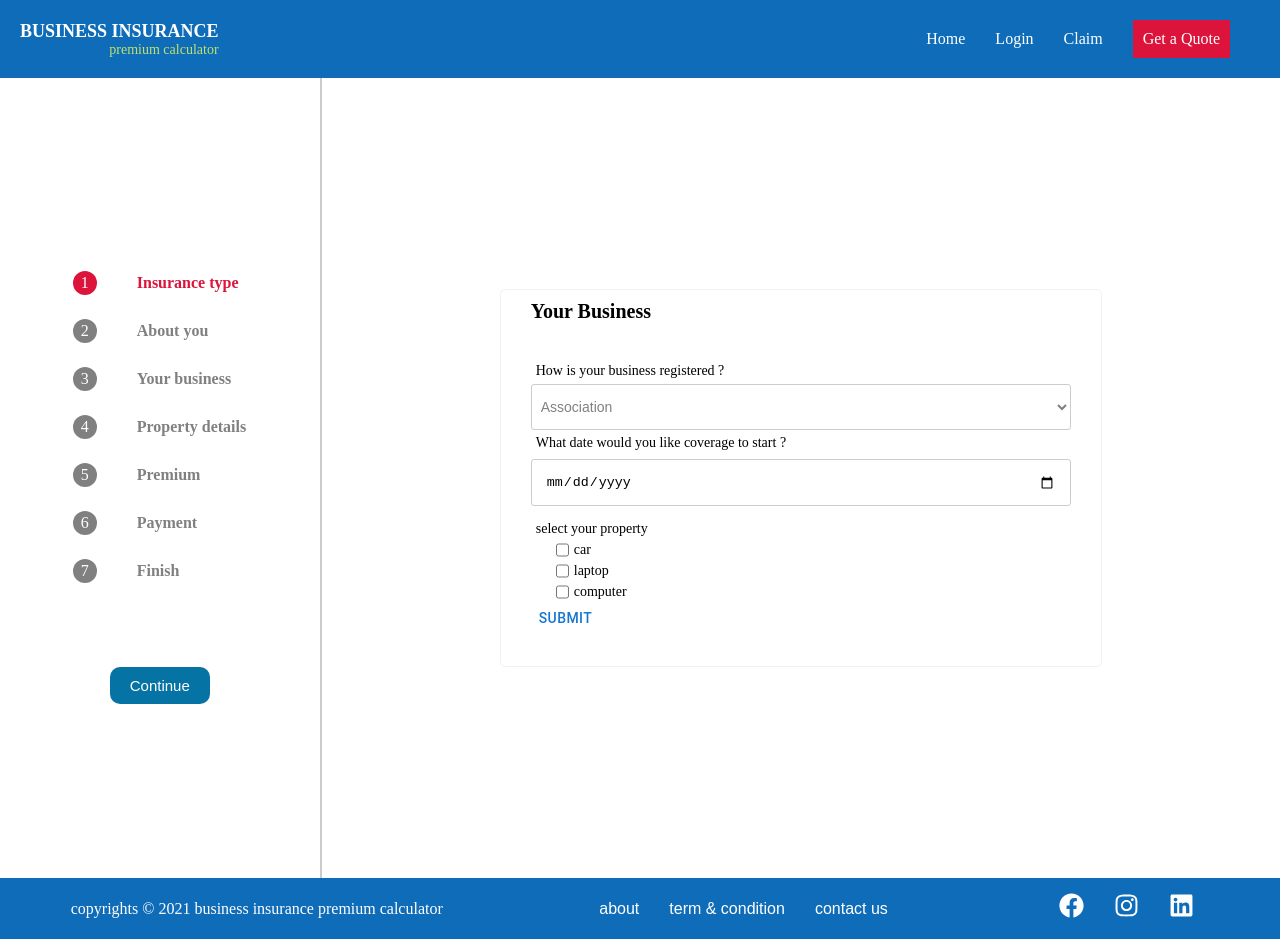
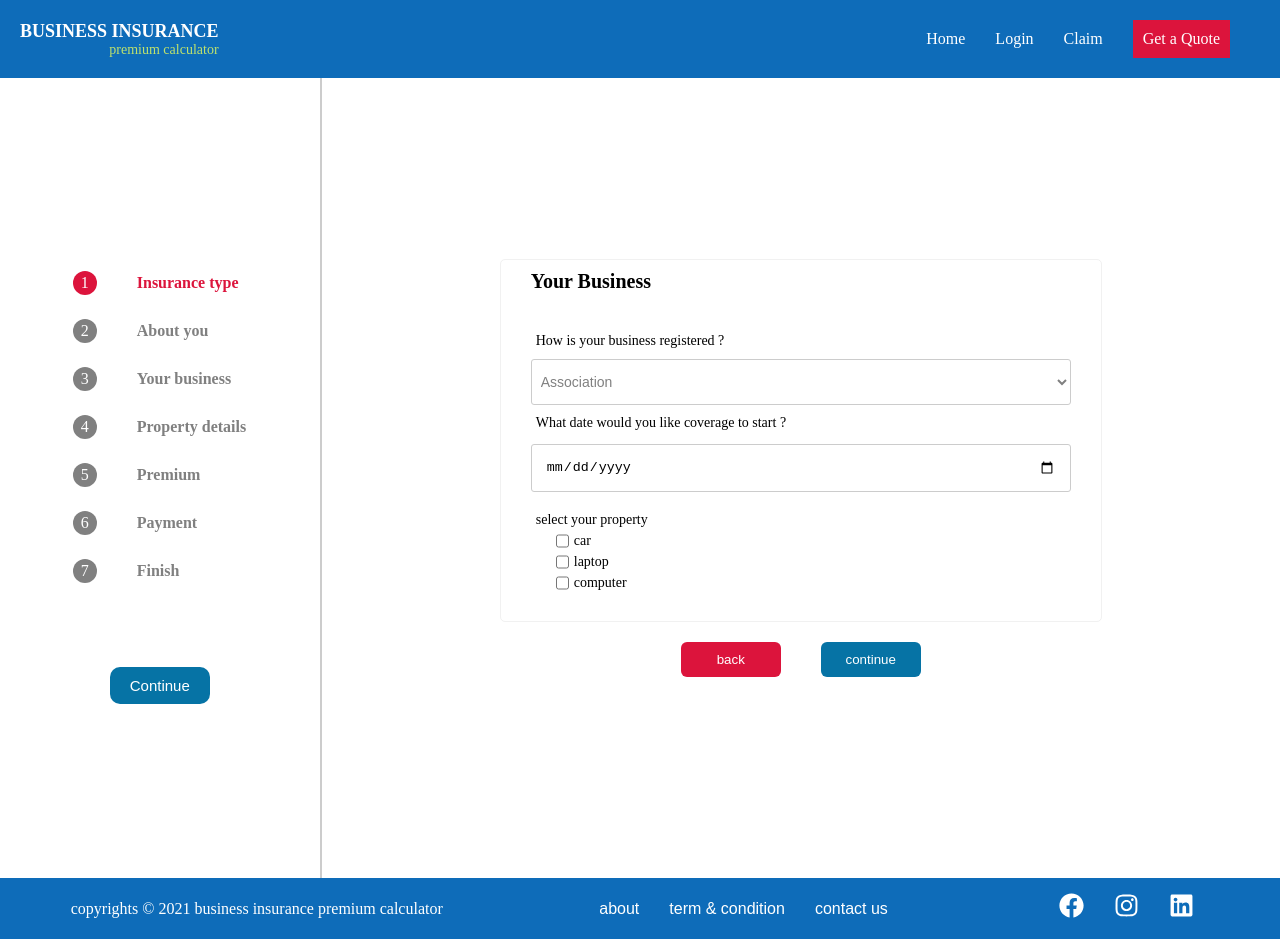
Before and after one commit to pawan-avz/business-insurance-premium-calculator-capstone, a React (Create React App) app: page /quote/form3 in a window 1280 px wide. Built offline with nearby package versions, Linux system fonts and the light colour scheme.

Commit message:
property-details

```diff
--- a/package.json
+++ b/package.json
@@ -14,6 +14,7 @@
     "react": "^17.0.2",
     "react-dom": "^17.0.2",
     "react-icons": "^4.2.0",
+    "react-redux": "^7.2.6",
     "react-router-dom": "^5.3.0",
     "react-scripts": "4.0.3",
     "styled-components": "^5.3.3",
--- a/src/component/pages/Quote/index.js
+++ b/src/component/pages/Quote/index.js
@@ -3,6 +3,7 @@ import Form1 from "../Quote/quotes_component/Form1";
 import Form2 from "../Quote/quotes_component/Form2";
 import Form3 from "../Quote/quotes_component/Form3";
 import YourBusiness from "./quotes_component/your_business";
+import PropertiesDetails from './quotes_component/properties_details';
 import Form4 from "../Quote/quotes_component/Form4";
 import { Route } from "react-router";
 import { NavLink, Switch } from "react-router-dom";
@@ -93,7 +94,7 @@ const Quote = () => {
               <YourBusiness/>
             </Route>
             <Route exact path="/quote/form4">
-              <Form4 />
+             <PropertiesDetails/>
             </Route>
             <Route exact path="/quote/form5">
               <Form5 />
--- a/src/component/pages/Quote/quotes_component/properties_details/index.js
+++ b/src/component/pages/Quote/quotes_component/properties_details/index.js
@@ -1,4 +1,6 @@
 import React from "react";
+import styled from "styled-components";
+
 import {
   Container,
   Content,
@@ -7,21 +9,100 @@ import {
   FormControl,
   InlineDiv,
   Input,
-  InputDiv,Checkbox,
-  Label,Select
-}from "../../../form/FormComponent";
+  InputDiv,
+  Checkbox,
+  Label,
+  Select,
+  ContinueButton,
+  BackButton,
+  ButtonDiv,
+  ErrorMessage,
+} from "../../../form/FormComponent";
+import useForm from "./useForm";
+const Scroll = styled.div`
+  overflow-y: scroll;
+  height: 500px;
+`;
 
-export default function index() {
+export default function Index() {
+  let arr = JSON.parse(localStorage.getItem("selected_assets"));
+  const { handleChange, business, handleSubmit, errors } = useForm();
   return (
     <Container>
       <Content>
         <FormHeading>Properties details</FormHeading>
+        <Scroll>
           <FormContainer>
             <form>
+              {arr.map((property, index) => (
+                <>
+                  {/* computer details */}
+                  {arr && arr.find((data) => data === property) && (
+                    <h2
+                      style={{
+                        textAlign: "center",
+                        padding: "10px",
+                        fontSize: "20px",
+                        color: "#ccc",
+                        marginTop: "10px",
 
+                        textTransform: "uppercase",
+                      }}
+                    >
+                      {property} Details
+                    </h2>
+                  )}
+
+                  {arr &&
+                    arr.find((data) => data === property) &&
+                    [
+                      {
+                        label: "Brand name*",
+                        id: "brandName",
+                        type: "text",
+                      },
+                      {
+                        label: "Model*",
+                        id: "model",
+                        type: "text",
+                      },
+                      {
+                        label: "Purchase rate*",
+                        id: "rate",
+                        type: "number",
+                      },
+                      {
+                        label: "Purchase date*",
+                        id: "date",
+                        type: "date",
+                      },
+                    ].map((data, index) => (
+                      <FormControl>
+                        <Label for={data.id}>{data.label}</Label>
+                        <InputDiv>
+                          <Input
+                          required
+                            type={data.type}
+                            placeholder={data.label}
+                            onChange={handleChange(property)(data.id)}
+                          />
+
+                          {/* {business[property][data.id]===undefined? (
+                            <ErrorMessage>this field is required</ErrorMessage>
+                          ):null} */}
+                        </InputDiv>
+                      </FormControl>
+                    ))}
+                </>
+              ))}
             </form>
           </FormContainer>
+        </Scroll>
       </Content>
+      <ButtonDiv>
+        <BackButton> back</BackButton>
+        <ContinueButton onClick={handleSubmit}>continue </ContinueButton>
+      </ButtonDiv>
     </Container>
-    )
+  );
 }
--- /dev/null
+++ b/src/component/pages/Quote/quotes_component/properties_details/useForm.js
@@ -0,0 +1,34 @@
+import React from "react";
+import validateForm from "./validateForm";
+
+const useForm = (validate) => {
+  const [property, setProperty] = React.useState({});
+
+  const [errors, setErrors] = React.useState({});
+
+  const handleChange = (key) =>(key1)=> (event) => {
+      let value=event.target.value;
+      console.log("key",key,"key1",key1,"value",value)
+
+    setProperty((oldData) => ({
+      ...oldData,
+      [key]:{
+               ...oldData[key],
+               [key1]:value
+            }
+
+    }));
+
+  };
+
+  const handleSubmit = (e) => {
+    e.preventDefault();
+    console.log(property)
+    setErrors(validateForm(property));
+    console.log(errors)
+
+  };
+  return {handleChange,handleSubmit,errors,property};
+};
+
+export default useForm;
--- /dev/null
+++ b/src/component/pages/Quote/quotes_component/properties_details/validateForm.js
@@ -0,0 +1,26 @@
+export default function validateForm(values) {
+    console.log("form");
+    console.log(values)
+    let errors = {};
+    for(const property in values){
+        console.log(property)
+    if (!property.brandName.trim()) {
+
+      errors[property].brandName = "brand name is required";
+    }
+    if (!property["model"].trim()) {
+        errors[property].model= "model is required";
+    }
+    if (!property["rate"].trim()) {
+        errors[property].rate = "rate is required";
+    }
+    if (!property["date"].trim()) {
+        errors[property].date = "date is required";
+      }
+
+    }
+
+
+
+    return errors;
+  }
--- a/src/component/pages/Quote/quotes_component/your_business/index.js
+++ b/src/component/pages/Quote/quotes_component/your_business/index.js
@@ -7,11 +7,11 @@ import {
   FormContainer,
   FormControl,
   InlineDiv,
-  Input,
+  Input,ErrorMessage,
   InputDiv,Checkbox,
-  Label,Select
+  Label,Select,BackButton,ContinueButton,ButtonDiv
 } from "../../../form/FormComponent";
-import { Button } from "@mui/material";
+
 const registred = ["Association", "Corporation", "Indivisual", "Partnership"];
 
 const property=[{
@@ -26,7 +26,7 @@ const property=[{
     }
 ]
 export default function Index() {
-  const { handleChange,business, handleSubmit } = useForm();
+  const { handleChange,business, handleSubmit,errors } = useForm();
   return (
     <Container>
       <Content>
@@ -41,9 +41,7 @@ export default function Index() {
                   <option value={data}>{data}</option>
                 ))}
                </Select>
-                {/* {errors.firstName && (
-                  <ErrorMessage>{errors.firstName}</ErrorMessage>
-                )} */}
+
               </InputDiv>
             </FormControl>
             <FormControl>
@@ -58,22 +56,33 @@ export default function Index() {
                   required
                     onChange={handleChange("date")}
                 />
-                {/* {errors.firstName && (
-                  <ErrorMessage>{errors.firstName}</ErrorMessage>
-                )} */}
+                {errors.date && (
+                  <ErrorMessage>{errors.date}</ErrorMessage>
+                )}
               </InputDiv>
             </FormControl>
             <FormControl>
-              <Label for="gender">select your property</Label>
+              <Label for="property">select your property</Label>
               {
                   property.map((item)=><Checkbox label={item.label} id={item.id} change={handleChange}/>)
               }
+              {errors.property && (
+                  <ErrorMessage>{errors.property}</ErrorMessage>
+                )}
+            </FormControl>
 
-            </FormControl>
-            <Button onClick={handleSubmit} >Submit</Button>
           </form>
+
         </FormContainer>
+
+
       </Content>
+      <ButtonDiv>
+      <BackButton> back</BackButton>
+        <ContinueButton onClick={handleSubmit} >continue </ContinueButton>
+      </ButtonDiv>
+
+
     </Container>
   );
 }
--- a/src/component/pages/Quote/quotes_component/your_business/useForm.js
+++ b/src/component/pages/Quote/quotes_component/your_business/useForm.js
@@ -1,11 +1,15 @@
 import React from "react";
+import validateForm from "./validateForm";
+import { useHistory } from "react-router-dom";
+
 const useForm = () => {
+  let history=useHistory();
   const [business, setBusiness] = React.useState({
     registered: "",
     date: "",
     property: [],
   });
-
+  const [errors, setErrors] = React.useState({});
   const handleChange = (key) => (event) => {
     let value = event.target.value;
     if (key === "property") {
@@ -23,9 +27,16 @@ const useForm = () => {
 
   const handleSubmit = (e) => {
     e.preventDefault();
-    console.log(business);
+    setErrors(validateForm(business))
+
+    if(Object.keys(errors).length === 0 && business.property.length>0){
+
+      localStorage.setItem("selected_assets", JSON.stringify(business.property));
+      history.push('/quote/form4');
+    }
+
   };
-  return { handleChange, handleSubmit, business };
+  return { handleChange, handleSubmit, business ,errors};
 };
 
 export default useForm;
--- /dev/null
+++ b/src/component/pages/Quote/quotes_component/your_business/validateForm.js
@@ -0,0 +1,13 @@
+export default function validateForm(values) {
+
+    let errors = {};
+
+    if (!values.date.trim()) {
+      errors.date = "date name is required";
+    }
+    if(values.property.length===0){
+        errors.property = "select atleast one property";
+    }
+
+    return errors;
+  }
--- a/src/component/pages/form/FormComponent.js
+++ b/src/component/pages/form/FormComponent.js
@@ -3,7 +3,7 @@ import styled from "styled-components";
 
 const Container = styled.div`
   display: flex;
-  flex-direction: row;
+  flex-direction: column;
   height: 800px;
   justify-content: center;
   align-items: center;
@@ -18,13 +18,11 @@ const Content = styled.div`
 `;
 
 const Input = styled.input`
-
   padding: 14px;
   border-radius: 3px;
   border: 1px solid #ccc;
   margin-bottom: 15px;
-  margin-top:3px;
-
+  margin-top: 3px;
 `;
 
 const FormContainer = styled.div`
@@ -39,15 +37,14 @@ const Label = styled.label`
   width: auto;
   font-size: 14px;
   font-weight: 500;
-  margin-left:5px;
-
-
+  margin-left: 5px;
 `;
 const InputDiv = styled.div`
   width: 100%;
   display: flex;
   flex-direction: column;
-  margin-top:5px;
+  margin-top: 5px;
+  padding:5px 0;
 `;
 const FormHeading = styled.p`
   // background-color: rgb(241, 241, 241);
@@ -60,7 +57,7 @@ const FormHeading = styled.p`
 `;
 const Formfooter = styled.p`
   background-color: rgb(241, 241, 241);
-  text-align:center;
+  text-align: center;
   margin: 20px 0;
   padding: 10px;
   font-size: 12px;
@@ -75,11 +72,11 @@ const SubmitButton = styled.button`
   cursor: pointer;
   width: 100%;
   border-radius: 50px;
-  margin:5px auto;
+  margin: 5px auto;
 
-    &:hover{
-      background-color: #38af83 !important;
-    }
+  &:hover {
+    background-color: #38af83 !important;
+  }
 `;
 const InlineDiv = styled.div`
   display: flex;
@@ -102,7 +99,7 @@ const Select = styled.select`
   font-size: 14px;
   border-radius: 3px;
   border: 1px solid #ccc;
-  margin-bottom:5px;
+  margin-bottom: 5px;
 
   option {
     color: black;
@@ -111,27 +108,55 @@ const Select = styled.select`
     white-space: pre;
     min-height: 20px;
     padding: 0px 0px 1px;
-
   }
 `;
-const CheckboxDiv=styled.div`
-   display:flex;
-   flex-direction:row;
-   margin-top:5px;
-   margin-left:25px;
+const CheckboxDiv = styled.div`
+  display: flex;
+  flex-direction: row;
+  margin-top: 5px;
+  margin-left: 25px;
   //  justify-content:center;
-   align-item:center;
+  align-item: center;
 `;
-const Checkbox =(props)=>{
-    return(
-      <CheckboxDiv>
-      <input type="checkbox" id={props.id} value={props.label} onChange={props.change("property")}/>
+const Checkbox = (props) => {
+  return (
+    <CheckboxDiv>
+      <input
+        type="checkbox"
+        id={props.id}
+        value={props.label}
+        onChange={props.change("property")}
+      />
       <Label for={props.id}>{props.label}</Label>
+    </CheckboxDiv>
+  );
+};
+const ContinueButton = styled.button`
+  background-color: rgb(6, 115, 165);
+  padding: 10px 20px;
+  width:100px;
+  color:white;
+  border-radius:6px;
+  border:none;
+  margin:0 20px;
+`;
+const BackButton = styled.button`
+  background-color: crimson;
+  padding: 10px 30px;
+  width:100px;
+  color:white;
+  border-radius:6px;
+  margin:0 20px;
+  border:none;
+`;
+const ButtonDiv=styled.div`
+  display: flex;
+  flex-direction: row;
+  // width:200px;
+  margin: 20px 10px;
 
-      </CheckboxDiv>
+`;
 
-    )
-}
 export {
   Container,
   Content,
@@ -146,5 +171,6 @@ export {
   Formfooter,
   SubmitButton,
   Select,
-  Checkbox
+  Checkbox,
+  ContinueButton,BackButton,ButtonDiv
 };
```
Also changed, not shown: 1 other file (tests, documents, lock files or other folders). Lines whose indentation alone changed are shown as unchanged.
